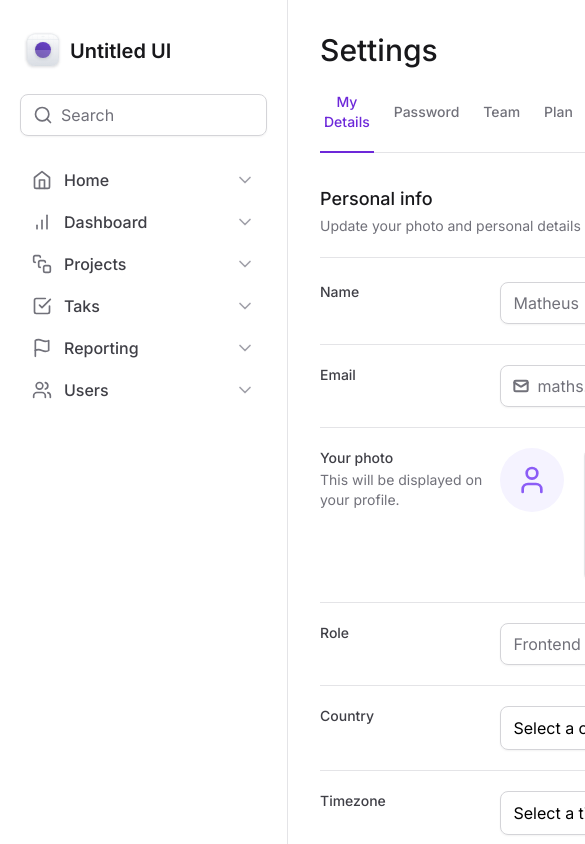
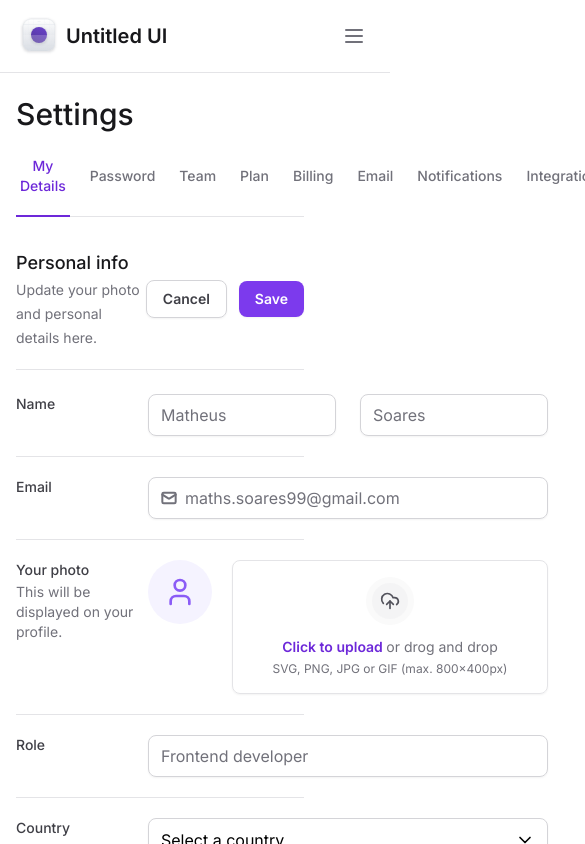
Before and after one commit to mathzsl/dashboard, a Next.js app: page / in a window 390 px wide. Shown: the top 844 px of the page, 585 px wide, since content can reach past the window. Built offline with nearby package versions, Linux system fonts and the light colour scheme.

Commit message:
fix: open sidebar

```diff
--- a/package.json
+++ b/package.json
@@ -10,6 +10,7 @@
   },
   "dependencies": {
     "@formkit/auto-animate": "^0.7.0",
+    "@radix-ui/react-collapsible": "^1.0.3",
     "@radix-ui/react-select": "^1.2.2",
     "@radix-ui/react-tabs": "^1.0.4",
     "@types/node": "20.4.5",
--- a/src/app/components/Sidebar/index.tsx
+++ b/src/app/components/Sidebar/index.tsx
@@ -1,16 +1,31 @@
-import { LifeBuoy, Cog, Search } from 'lucide-react'
+'use client'
+
+import { LifeBuoy, Cog, Search, Menu } from 'lucide-react'
 import { Logo } from './Logo'
 import { MainNavigation } from './MainNavigation'
 import { NavItem } from './MainNavigation/NavItem'
 import { UsedSpaceWidget } from './UsedSpaceWidget'
 import { Profile } from './Profile'
+import * as Collapsible from '@radix-ui/react-collapsible'
 import { InputControl, InputPrefix, InputRoot } from '../Input'
+import { Button } from '../Button'
 
 export function Sidebar() {
   return (
-    <aside className="flex flex-col gap-6 border-r border-zinc-200 px-5 py-8">
+    <Collapsible.Root className="fixed left-0 right-0 top-0 z-20 flex flex-col gap-6 overflow-y-auto border-b border-zinc-200 bg-white p-4 data-[state=open]:bottom-0 lg:right-auto lg:w-80 lg:border-r lg:px-5 lg:py-8 lg:data-[state=closed]:bottom-0 ">
+      <div className="flex items-center justify-between">
         <Logo />
+        <Collapsible.Trigger asChild className="lg:hidden">
+          <Button variant="ghost" type="button">
+            <Menu className="h-6 w-6 " />
+          </Button>
+        </Collapsible.Trigger>
+      </div>
 
+      <Collapsible.Content
+        forceMount
+        className="flex flex-1 flex-col gap-6 data-[state=closed]:hidden lg:data-[state=closed]:flex"
+      >
         <InputRoot>
           <InputPrefix>
             <Search className="h-5 w-5 text-zinc-500" />
@@ -32,6 +47,7 @@
 
           <Profile />
         </div>
-    </aside>
+      </Collapsible.Content>
+    </Collapsible.Root>
   )
 }
--- a/src/app/layout.tsx
+++ b/src/app/layout.tsx
@@ -20,7 +20,9 @@
       <body className={inter.className}>
         <div className="grid min-h-screen  grid-cols-app">
           <Sidebar />
-          <main className="px-8 pb-12 pt-8">{children}</main>
+          <main className="px-4 pb-12 pt-24 lg:col-start-2 lg:px-8 lg:pt-8">
+            {children}
+          </main>
         </div>
       </body>
     </html>
```
Also changed, not shown: 1 other file (tests, documents, lock files or other folders). Lines whose indentation alone changed are shown as unchanged.
